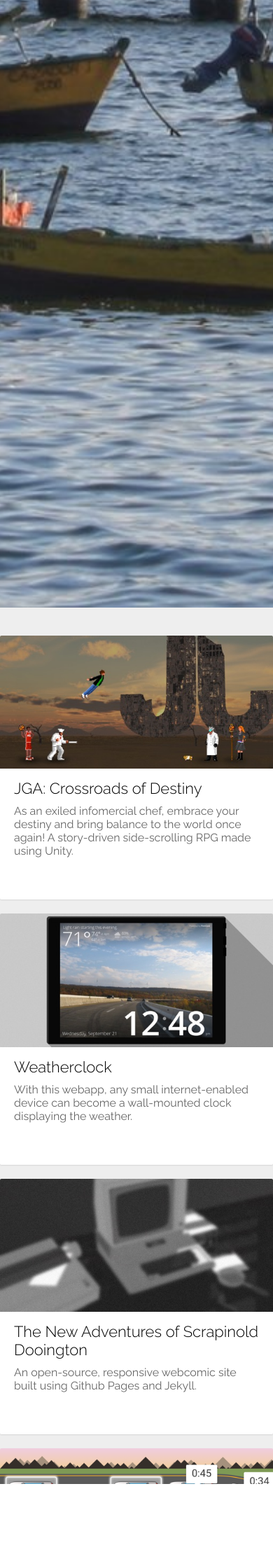
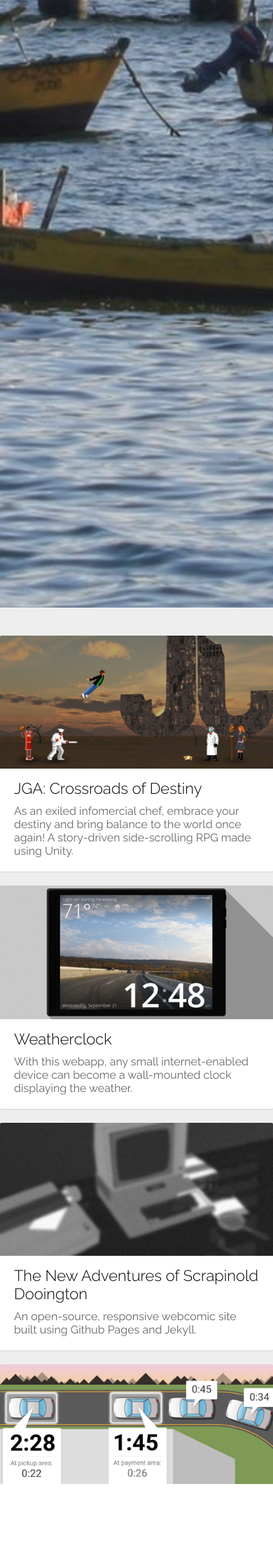
Before and after one commit to tilden/tilden.github.io, a Jekyll site: the page built from index.html, in a window 390 px wide. Shown: the part 1458-3698 px from the top of the page at 70% size. Built offline with Jekyll 4.4.1, drawn with Linux system fonts in a browser that asks for light colours; nearby versions of some CDN libraries.

Commit message:
Removed extra padding for cards on mobile

```diff
--- a/css/style.css
+++ b/css/style.css
@@ -344,7 +344,7 @@ img.logo {
     margin-right: 0;
     width: 100%;
     height: auto;
-    padding-bottom: 50px;
+    padding-bottom: 10px;
   }
 
   .card > img {
```
